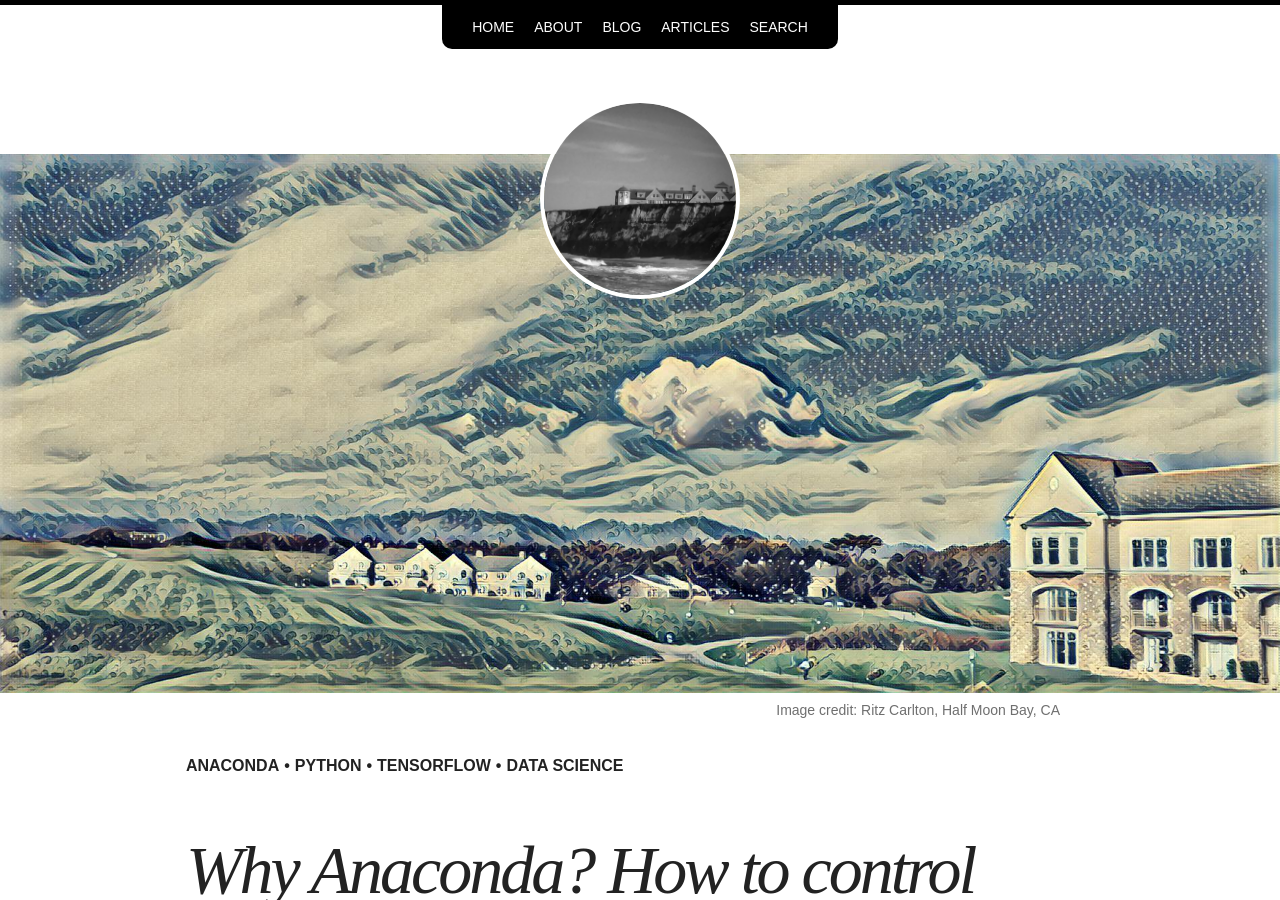
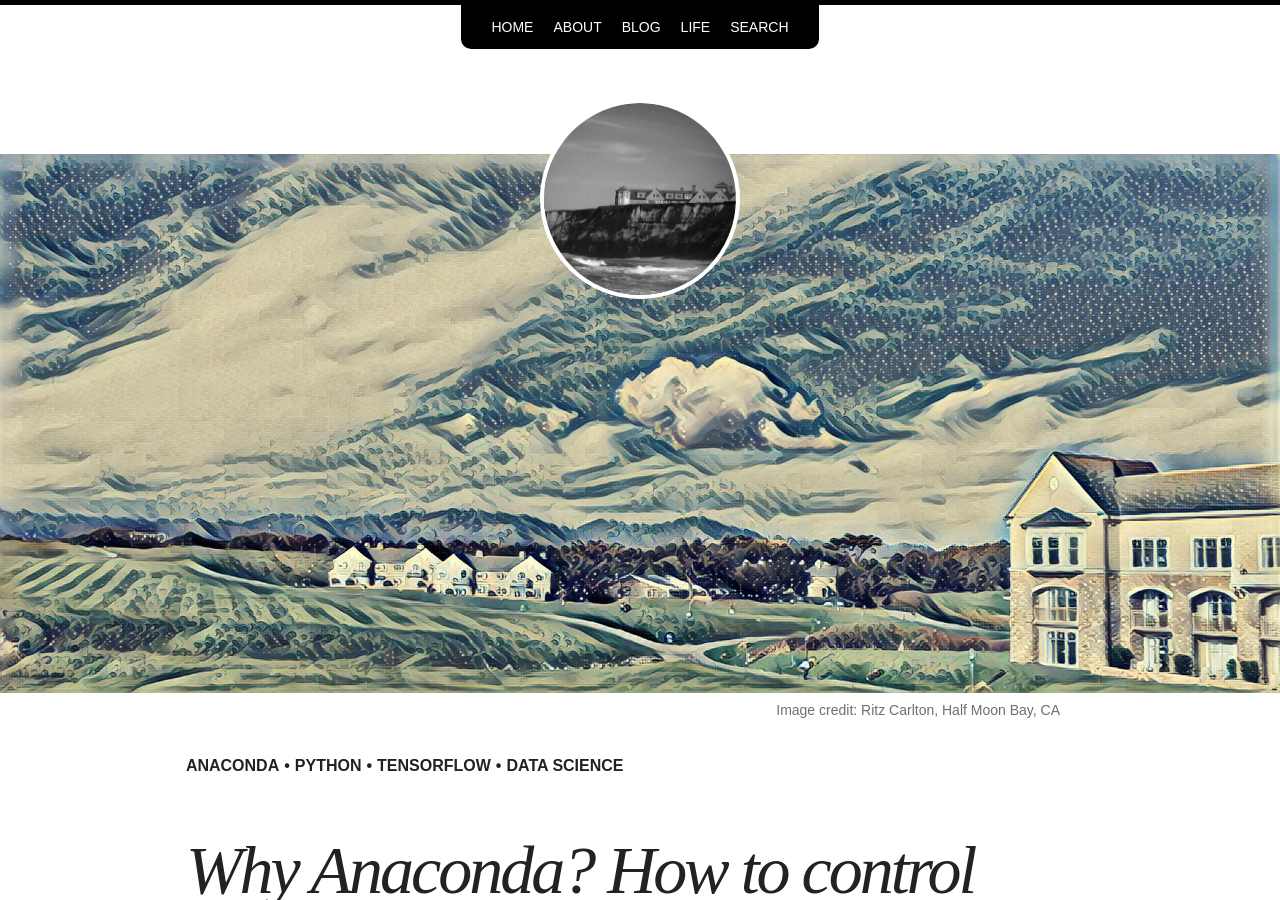
Before and after one commit to GzuPark/GzuPark.github.io, a Jekyll site: the page built from _posts/blog/2017-03-30-Why-Anaconda-How-to-control-Anaconda.md, in a window 1280 px wide and 900 px high. Built offline with Jekyll 4.4.1, drawn with Linux system fonts in a browser that asks for light colours; nearby versions of some CDN libraries; comment, search, counter and statistics services are not loaded.

Commit message:
Changed navigation menu contents

````diff
--- a/_data/navigation.yml
+++ b/_data/navigation.yml
@@ -9,8 +9,8 @@
 - title: Blog
   url: /blog/
 
-- title: Articles
-  url: /articles/
+- title: Life
+  url: /life/
 
 - title: Search
   url: /search/
--- a/_posts/articles/2017-03-30-Why-Anaconda-How-to-control-Anaconda.md
+++ b/_posts/blog/2017-03-30-Why-Anaconda-How-to-control-Anaconda.md
@@ -2,7 +2,7 @@
 layout: post
 title: Why Anaconda? How to control Anaconda?
 excerpt: "왜 Anaconda를 쓸까? 어떻게 사용해야 될까?"
-categories: articles
+categories: blog
 tags: [Anaconda, Python, TensorFlow, Data Science]
 image:
   feature: bg-cloud-wave.jpg
@@ -73,7 +73,7 @@ Anaconda는 [Windows](https://www.continuum.io/downloads#windows), [Mac OS X](ht
 
 설치를 마친 후(*만약 터미널을 사용하여 설치하였다면 터미널을 종료하고 다시 실행*) `conda list` 명령어를 통해 default conda 환경에 설치되어 있는 모든 패키지들을 확인할 수 있다.
 
-<center><figure><img src="{{ site.url }}/images/articles-2017-03-30/001-conda-list.png">
+<center><figure><img src="{{ site.url }}/images/blog-2017-03-30/001-conda-list.png">
 <figcaption><b>그림 1</b> Miniconda의 <code>conda list</code></figcaption></figure></center>
 
 글쓴이는 OSX 환경을 사용하고 Miniconda를 설치하여 보여주기 때문에 만약 Windows 환경과 다른 점이 있다면 이야기 해주도록 하겠다.
@@ -90,10 +90,10 @@ $ conda upgrade conda
 $ conda upgrade --all
 ```
 
-<center><figure><img src="{{ site.url }}/images/articles-2017-03-30/002-conda-upgrade-conda.png">
+<center><figure><img src="{{ site.url }}/images/blog-2017-03-30/002-conda-upgrade-conda.png">
 <figcaption><b>그림 2</b> <code>conda upgrade conda</code></figcaption></figure></center>
 
-<center><figure><img src="{{ site.url }}/images/articles-2017-03-30/003-conda-upgrade-all.png">
+<center><figure><img src="{{ site.url }}/images/blog-2017-03-30/003-conda-upgrade-all.png">
 <figcaption><b>그림 3</b> <code>conda upgrade --all</code></figcaption></figure></center>
 
 패키지를 설치하고 싶다면 **그림 2** 와 **그림 3** 처럼 `yes` 를 입력하면 된다. 패키지의 초기 설치는 대체로 마이너 업데이트를 하지 않은 경우가 대부분이라 혹시 모를 실행 중 발생하게 될 에러를 방지하기 위해 업데이트를 해줘야된다.
@@ -105,12 +105,12 @@ $ conda upgrade --all
 ### 4. 패키지 관리
 Anacona를 설치하였다면 패키지 관리는 꽤나 직관적이다. 패키지를 설치하기 위해서는 터미널창에 `conda install package_name`을 입력하면 된다. 예를 들어 `Numpy`패키지를 설치한다면, **그림 4** 처럼 `conda install numpy`를 입력하면 된다.
 
-<center><figure><img src="{{ site.url }}/images/articles-2017-03-30/004-conda-install-numpy.png">
+<center><figure><img src="{{ site.url }}/images/blog-2017-03-30/004-conda-install-numpy.png">
 <figcaption><b>그림 4</b> <code>conda install numpy</code></figcaption></figure></center>
 
 만약 여러개의 패키지를 동시에 설치하려면 `conda install numpy scipy pandas`를 사용하면 된다. 그리고 특정 버전의 패키지를 설치하는 것도 가능하다. 가령, 데이터 구조를 다루기 위한 패키지인 `pandas`(R 의 `data.table`과 유사)의 `0.19.1` 버전(*최신 버전은* `0.19.2`, *2017-3-30 기준*)을 설치하고 싶다면, 아래 **그림 5** 처럼 `conda install pandas=0.19.1`을 입력하면 된다.
 
-<center><figure><img src="{{ site.url }}/images/articles-2017-03-30/005-conda-install-pandas-0-19-1.png">
+<center><figure><img src="{{ site.url }}/images/blog-2017-03-30/005-conda-install-pandas-0-19-1.png">
 <figcaption><b>그림 5</b> <code>conda install pandas=0.19.1</code></figcaption></figure></center>
 
 `pandas`의 경우 `numpy`, `scipy`와 같은 자동으로 설치되는 패키지가 있다. 왜냐하면 `pandas` 패키지는 `numpy`와 `scipy` 패키지를 사용하기 때문이다. 만약 필수 패키지가 이미 설치되어 있지 않다면 Conda는 자동적으로 필수 패키지도 설치할 것이다.
@@ -119,7 +119,7 @@ Anacona를 설치하였다면 패키지 관리는 꽤나 직관적이다. 패키
 
 그리고 패키지 이름이 정확하게 기억나지 않다면 `conda search search_term`을 입력해보자. 예를 들면, 크롤링할때 유용하게 쓰이는 [Beatiful Soup](https://www.crummy.com/software/BeautifulSoup/)의 스펠링도 잘 모르겠고, 정확한 이름도 기억나지 않는다면, **그림 6** 과 같이 `conda search beaut` 라고 입력해보자.
 
-<center><figure><img src="{{ site.url }}/images/articles-2017-03-30/006-conda-search-beaut.png">
+<center><figure><img src="{{ site.url }}/images/blog-2017-03-30/006-conda-search-beaut.png">
 <figcaption><b>그림 6</b> <code>conda search beaut</code></figcaption></figure></center>
 
 `beautiful-soup`, `beautifulsoup4` 의 패키지 버전과 설치 가능한 Python 버전도 같이 나온다.
@@ -141,7 +141,7 @@ Anacona를 설치하였다면 패키지 관리는 꽤나 직관적이다. 패키
 ##### 5.1. 가상환경 만들기
 Conda는 프로젝트마다 독립된 환경을 구축할 수 있다. 따라서 아래의 **그림 7** 과 같이 `conda create -n env_name list_of_packages` 을 입력하면 `env_name` 이라는 가상환경이 `list_of_packages` 에 명시한 패키지와 함께 만들어지게 된다.
 
-<center><figure><img src="{{ site.url }}/images/articles-2017-03-30/007-conda-create-env.png">
+<center><figure><img src="{{ site.url }}/images/blog-2017-03-30/007-conda-create-env.png">
 <figcaption><b>그림 7</b> <code>conda create -n my_env numpy</code></figcaption></figure></center>
 
 Default Python 버전이 3.6.0 이라서 가상환경이 Python 3.6.0 으로 만들어졌지만 필요에 따라 버전을 다르게 할 수도 있다. `conda create -n python35 python=3.5` 이렇게 Python 3 특정 버전의 환경을 만들 수도 있고, `conda create -n python2 python=2` 와 같이 Python 2 버전 환경도 만들 수 있다. (*새로운 글을 통해 예를 소개할 예정*)
@@ -151,12 +151,12 @@ Default Python 버전이 3.6.0 이라서 가상환경이 Python 3.6.0 으로 만
 ##### 5.2. 가상환경 실행
 원하는 가상환경을 만들었다면, Widows 의 경우 `activate my_env`, OSX 또는 Linux 의 경우 `source activate my_env` 을 입력한다.
 
-<center><figure><img src="{{ site.url }}/images/articles-2017-03-30/008-source-activate-env.png">
+<center><figure><img src="{{ site.url }}/images/blog-2017-03-30/008-source-activate-env.png">
 <figcaption><b>그림 8</b> <code></code>source activate my_env</figcaption></figure></center>
 
 **그림 8** 과 같이, 터미널 프롬프트 앞 부분에 `(my_env) ~ $` 이 보인다면 `my_env` 라는 가상환경이 실행 중인 것이다. 이 환경에서는 필수적인 패키지만 설치되어 있기 때문에 `conda list`로 확인하고 필요한 패키지들을 설치해주면 된다. 그리고 환경을 종료하려면 Widows 의 경우 `deactivate`, OSX 또는 Linux 의 경우 **그림 9** 처럼 `source deactivate` 을 입력하면 된다.
 
-<center><figure><img src="{{ site.url }}/images/articles-2017-03-30/009-source-deactivate.png">
+<center><figure><img src="{{ site.url }}/images/blog-2017-03-30/009-source-deactivate.png">
 <figcaption><b>그림 9</b> <code>source deactivate</code></figcaption></figure></center>
 
 <a name='5-3'></a>
@@ -164,7 +164,7 @@ Default Python 버전이 3.6.0 이라서 가상환경이 Python 3.6.0 으로 만
 ##### 5.3. 가상환경 저장
 내가 작성한 코드를 다른 사람들이 실행하려면 내가 개발한 환경을 다른 사람들과 공유할 수 있어야 된다. 이 부분이 Anaconda를 쓰는 또 다른 중요한 이유 중 하나다. [YAML](http://www.yaml.org/) 파일을 통해 Python 과 패키지의 버전을 저장할 수 있다. `conda env export`를 입력하면 현재 실행하고 있는 가상환경을 환경을 볼 수 있고, `conda env export > environment.yaml`을 입력하면 `environment.yaml` 이라는 파일 이름으로 저장할 수 있다.
 
-<center><figure><img src="{{ site.url }}/images/articles-2017-03-30/010-conda-env-export.png">
+<center><figure><img src="{{ site.url }}/images/blog-2017-03-30/010-conda-env-export.png">
 <figcaption><b>그림 10</b> <code>conda env export</code></figcaption></figure></center>
 
 > **잠깐!** **그림 10** 에서 보이는 [`DEPRECATION:`](https://github.com/conda/conda/issues/4596) 출력은 conda 때문이 아니라 [`pip freeze`](https://pip.pypa.io/en/stable/reference/pip_freeze/) 에서 발생하는 일종의 주의사항이라고 보면 된다.
@@ -174,7 +174,7 @@ Default Python 버전이 3.6.0 이라서 가상환경이 Python 3.6.0 으로 만
 ##### 5.4. 가상환경 불러오기
 `environment.yaml` 파일을 통해 가상환경을 만들 수 있는데 `conda env create -f environment.yaml` 이라고 입력하면 된다. 또한, **그림 11** 의 `conda env list` 결과에서 보이는 `root`는 default conda 가상환경이다.
 
-<center><figure><img src="{{ site.url }}/images/articles-2017-03-30/011-conda-env-list.png">
+<center><figure><img src="{{ site.url }}/images/blog-2017-03-30/011-conda-env-list.png">
 <figcaption><b>그림 11</b> <code>conda env list</code></figcaption></figure></center>
 
 > **잠깐!** `prefix` 부분은 신경쓰지 않아도 된다. 그리고 나의 디렉토리 구조가 알려지는 것이 꺼려진다면 prefix 줄 전체를 지워도 상관없다.
--- a/articles/index.md
+++ b/life/index.md
@@ -1,12 +1,12 @@
 ---
 layout: page
-title: Articles
+title: Life
 excerpt: "An archive of articles sorted by date."
 search_omit: true
 ---
 
 <ul class="post-list">
-{% for post in site.categories.articles %}
+{% for post in site.categories.life %}
   <li><article><a href="{{ site.url }}{{ post.url }}">{{ post.title }} <span class="entry-date"><time datetime="{{ post.date | date_to_xmlschema }}">{{ post.date | date: "%B %d, %Y" }}</time></span>{% if post.excerpt %} <span class="excerpt">{{ post.excerpt | remove: '\[ ... \]' | remove: '\( ... \)' | markdownify | strip_html | strip_newlines | escape_once }}</span>{% endif %}</a></article></li>
 {% endfor %}
 </ul>
````
Also changed, not shown: images/blog-2017-03-30/001-conda-list.png (renamed from images/articles-2017-03-30/001-conda-list.png), images/blog-2017-03-30/002-conda-upgrade-conda.png (renamed from images/articles-2017-03-30/002-conda-upgrade-conda.png), images/blog-2017-03-30/003-conda-upgrade-all.png (renamed from images/articles-2017-03-30/003-conda-upgrade-all.png), images/blog-2017-03-30/004-conda-install-numpy.png (renamed from images/articles-2017-03-30/004-conda-install-numpy.png), images/blog-2017-03-30/005-conda-install-pandas-0-19-1.png (renamed from images/articles-2017-03-30/005-conda-install-pandas-0-19-1.png), images/blog-2017-03-30/006-conda-search-beaut.png (renamed from images/articles-2017-03-30/006-conda-search-beaut.png), images/blog-2017-03-30/007-conda-create-env.png (renamed from images/articles-2017-03-30/007-conda-create-env.png), images/blog-2017-03-30/008-source-activate-env.png (renamed from images/articles-2017-03-30/008-source-activate-env.png), images/blog-2017-03-30/009-source-deactivate.png (renamed from images/articles-2017-03-30/009-source-deactivate.png), images/blog-2017-03-30/010-conda-env-export.png (renamed from images/articles-2017-03-30/010-conda-env-export.png), images/blog-2017-03-30/011-conda-env-list.png (renamed from images/articles-2017-03-30/011-conda-env-list.png).
